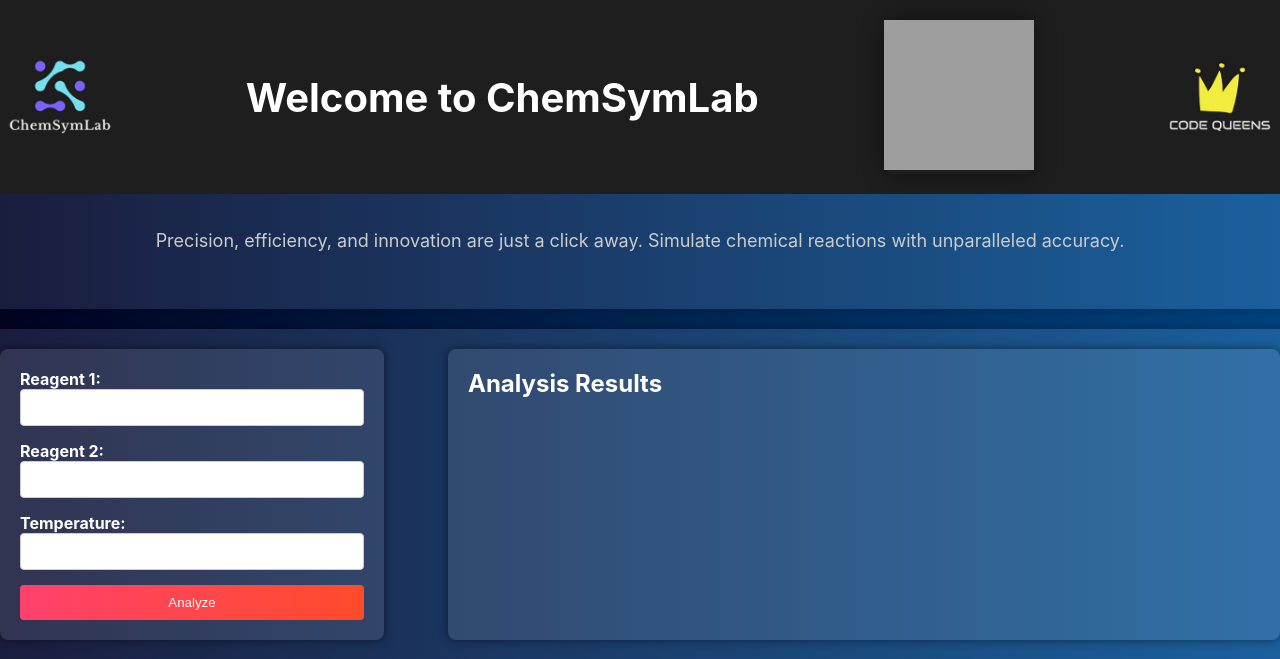
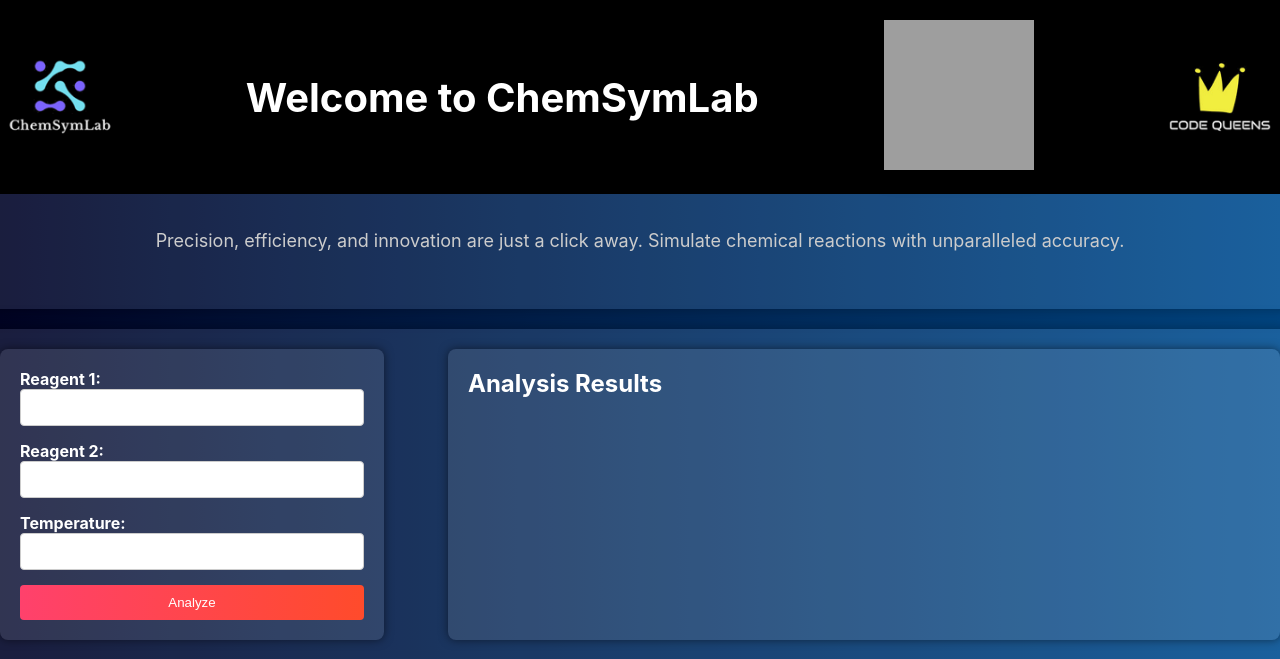
Before and after one commit to paulaoak/hackathon, a FastAPI app: page / in a window 1280 px wide. Shown: the top 659 px of the page. Run offline with FastAPI, Linux system fonts and the light colour scheme; grey boxes are pictures that could not be loaded.

Commit message:
Change header background color

```diff
--- a/static/styles.css
+++ b/static/styles.css
@@ -13,7 +13,7 @@ body {
 
 header {
     width: 100%;
-    background: rgba(30,30,30,255);
+    background: rgba(0,0,0,255);
     padding: 20px 20px 20px 0; /* Top, Right, Bottom, Left */
     position: fixed;
     top: 0;
```
